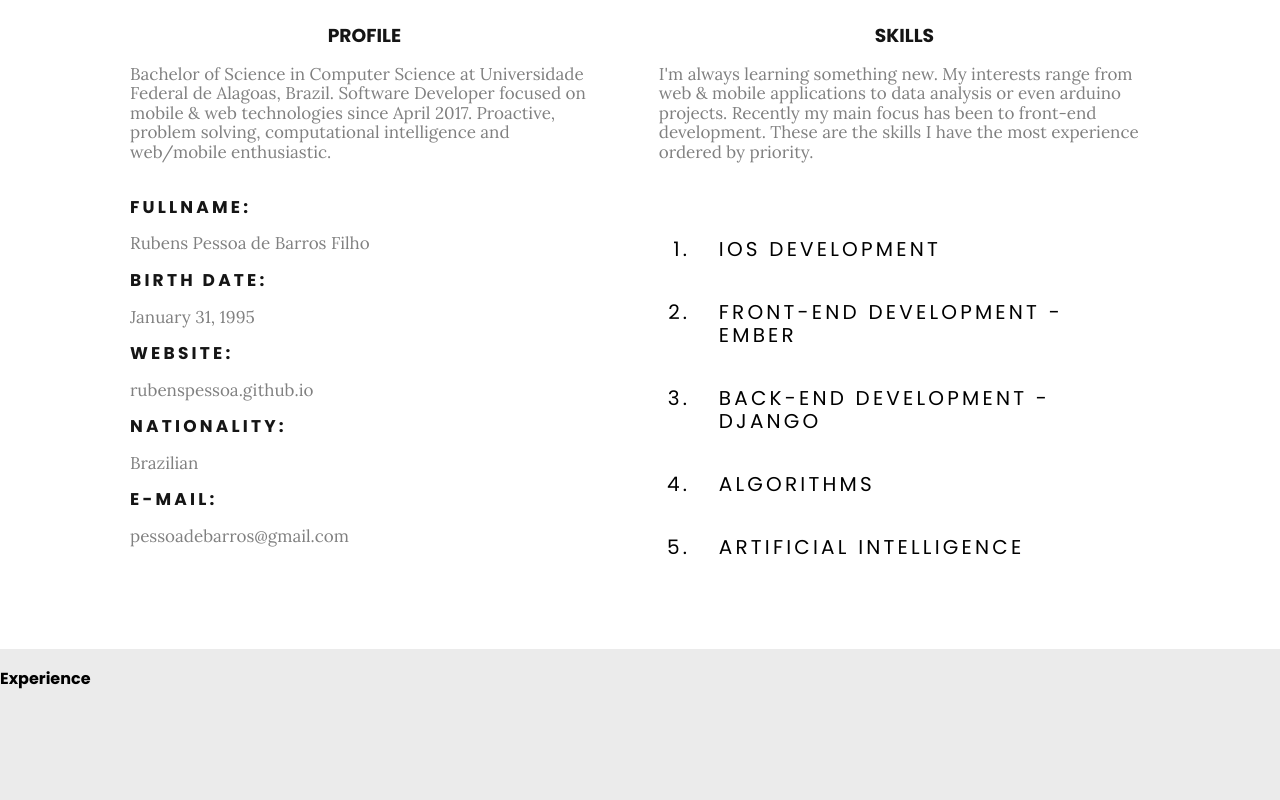
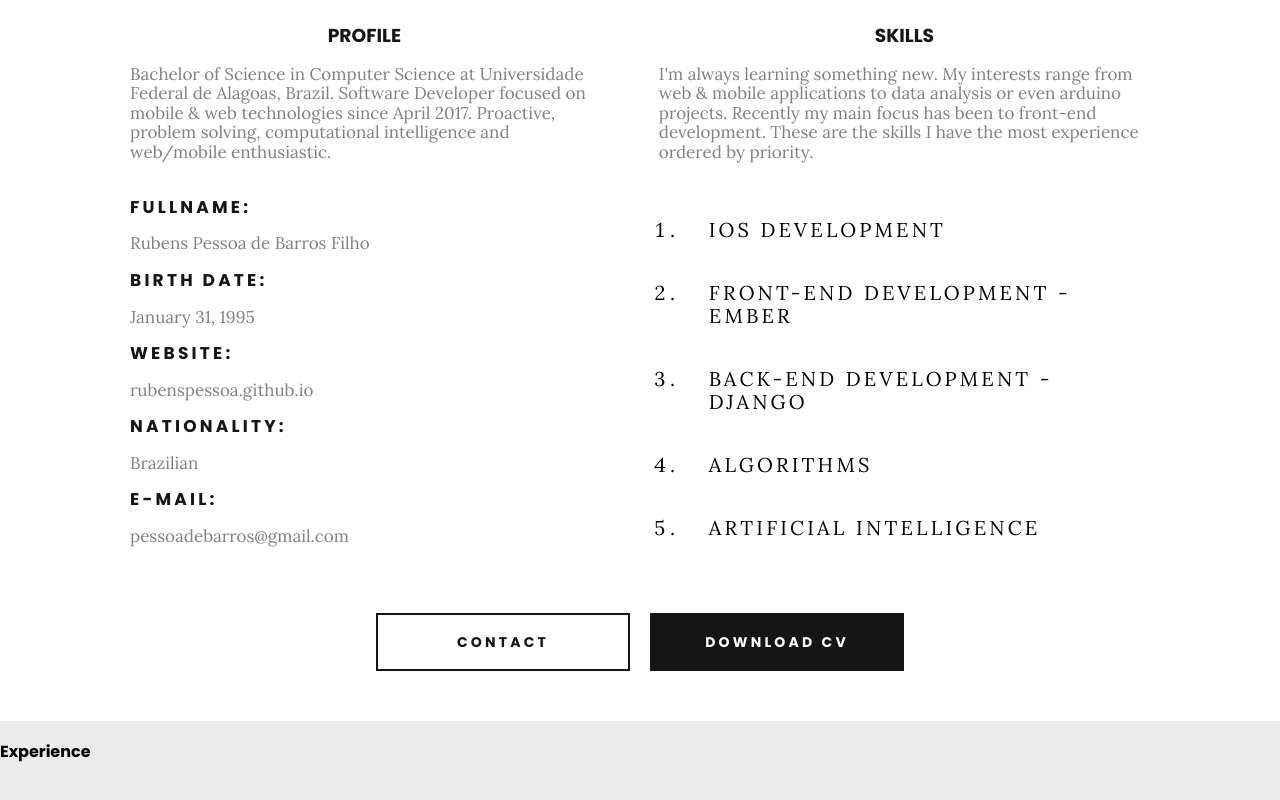
Before and after one commit to rubenspessoa/handmade-website, a plain HTML site: page index.html in a window 1280 px wide. Shown: the part 1700-2500 px from the top of the page. Drawn offline with Linux system fonts and the light colour scheme.

Commit message:
Added a button for cv, contact and the about section

```diff
--- a/index.html
+++ b/index.html
@@ -12,6 +12,11 @@
                         <h5>Hello, world.</h5>
                         <h1>I'm Rubens Pessoa.</h1>
                         <h6>Software Developer</h6>
+                        <div class="buttons-container">
+                            <div class="button btn-black">
+                                <a href="#about">More about me</a>
+                            </div>
+                        </div>
                     </div>
                 </div>
                 <div class="social-flex-container">
@@ -38,7 +43,7 @@
 
             <!-- ABOUT -->
 
-            <div class="about about-flex-container">
+            <div id="about" class="about about-flex-container">
                 <div class="about-flex-item">
                     <h4>About</h4>
                     <h2>Let me introduce myself.</h2>
@@ -87,7 +92,15 @@
                             <li>Artificial Intelligence</li>
                         </ul>
                     </div>
+                </div>
 
+                <div class="buttons-container">
+                    <div class="button btn-transparent"><a>Contact</a></div>
+                    <div class="button btn-black">
+                        <a href="https://docs.google.com/gview?url=https://github.com/rubenspessoa/rubenspessoa.github.io/raw/master/curriculum/curriculum_vitae_rubensp.pdf&amp;embedded=true">
+                            Download CV
+                        </a>
+                    </div>
                 </div>
             </div>
 
--- a/styles/style.scss
+++ b/styles/style.scss
@@ -1,5 +1,7 @@
+// Partials
 @import "_constants.scss";
 
+// Externals
 @import url("normalize.css");
 @import url("micons/micons.css");
 @import url('https://fonts.googleapis.com/css?family=Lora:200,400,400i,700,700i|Poppins:300,400,600,700');
@@ -89,6 +91,12 @@ main {
     letter-spacing: 0.2rem;
     color: $white;
   }
+
+  .buttons-container {
+    .button {
+      border: 2.5px solid $white;
+    }
+  }
 }
 
 .social-flex-container {
@@ -136,7 +144,9 @@ main {
   flex-direction: column;
   align-items: center;
   justify-content: space-evenly;
-  padding: 0px 200px;
+  padding-left: 200px;
+  padding-right: 200px;
+  padding-bottom: 50px;
 }
 
 .about-flex-item {
@@ -200,6 +210,9 @@ main {
   }
 
   ol {
+    font-family: "lora", serif;
+    padding: 0px 30px;
+    margin: 0px;
     text-align: start;
     text-transform: uppercase;
     letter-spacing: 0.2rem;
@@ -214,3 +227,54 @@ main {
 .img-circle {
   border-radius: 50%;
 }
+
+.buttons-container {
+  display: flex;
+  flex-direction: row;
+  align-items: center;
+  justify-content: center;
+  left: 0;
+  top: 0;
+  width: 100%;
+  height: auto;
+}
+
+.button {
+  display: inline-flex;
+  align-items: center;
+  justify-content: center;
+  border: 2.5px solid $black;
+  height: 54px;
+  width: 250px;
+  font-weight: bolder;
+  font-size: 14px;
+  text-transform: uppercase;
+  letter-spacing: 0.2rem;
+  margin: 0px 10px;
+}
+
+.btn-black {
+  background-color: $black;
+
+  a {
+    text-decoration: none;
+    color: $white;
+  }
+
+  a:hover {
+    color: $yellow;
+  }
+}
+
+.btn-transparent {
+  background-color: transparent;
+
+  a {
+    text-decoration: none;
+    color: $black;
+  }
+
+  a:hover {
+    color: $yellow;
+  }
+}
```
Also changed, not shown: styles/style.css, 1 other file.
